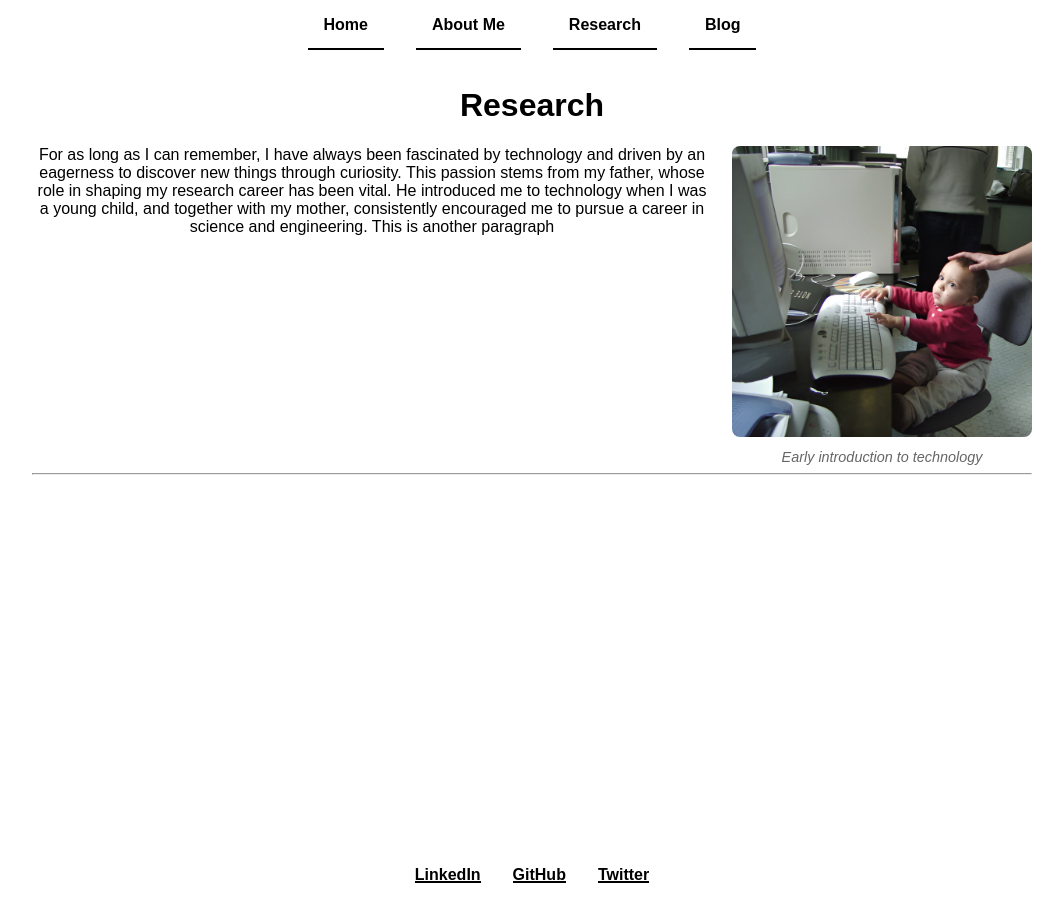
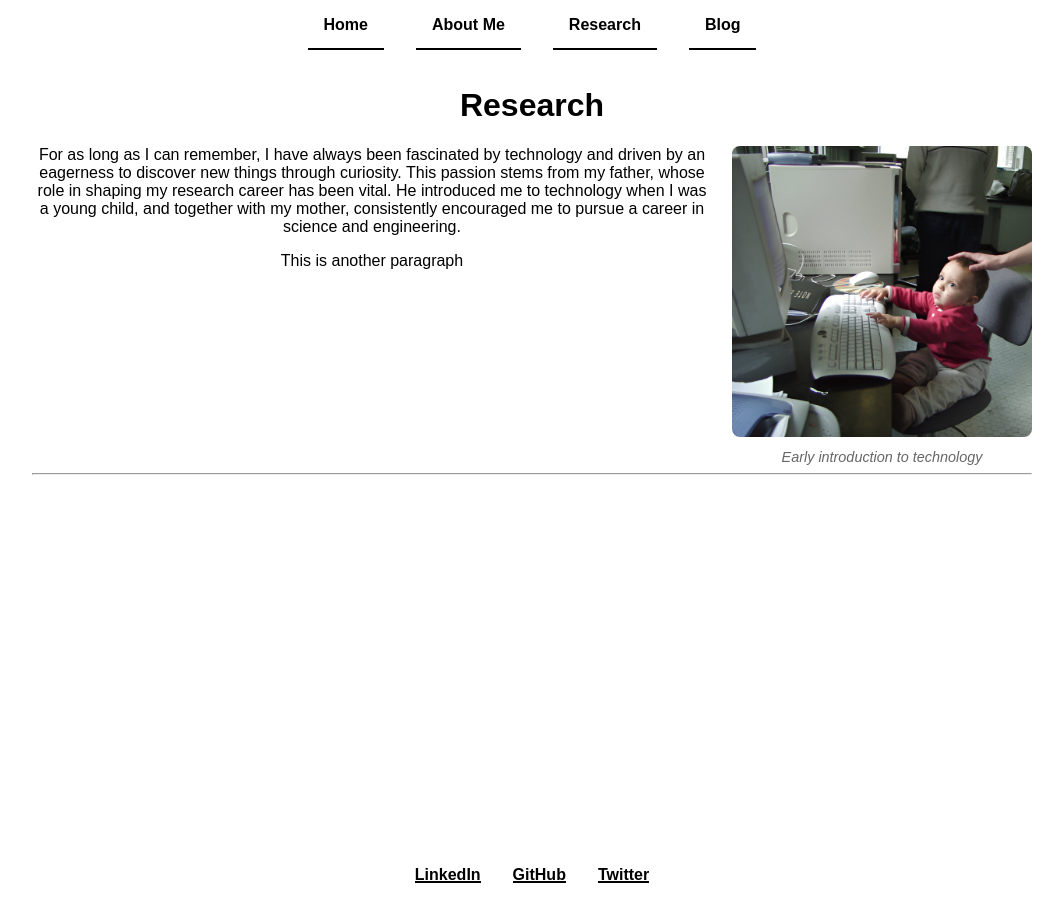
Before and after one commit to MarioPasc/MarioPasc.github.io, a Jekyll site: the page built from research/index.md, in a window 1280 px wide. Shown: the whole page, without its empty margins (108-1171 px from the left). Built offline with Jekyll 4.4.1, drawn with Linux system fonts in a browser that asks for light colours.

```diff
--- a/research/index.md
+++ b/research/index.md
@@ -10,7 +10,8 @@ permalink: /research/
   <div style="flex: 1;">
     For as long as I can remember, I have always been fascinated by technology and driven by an eagerness to discover new things through curiosity. This passion stems from my father, whose role in shaping my research career has been vital. He introduced me to technology when I was a young child, and together with my mother, consistently encouraged me to pursue a career in science and engineering.
 
-    This is another paragraph
+    <p> This is another paragraph </p>
+
   </div>
   <div style="flex: 0 0 300px;">
     <figure style="margin: 0;">
```
